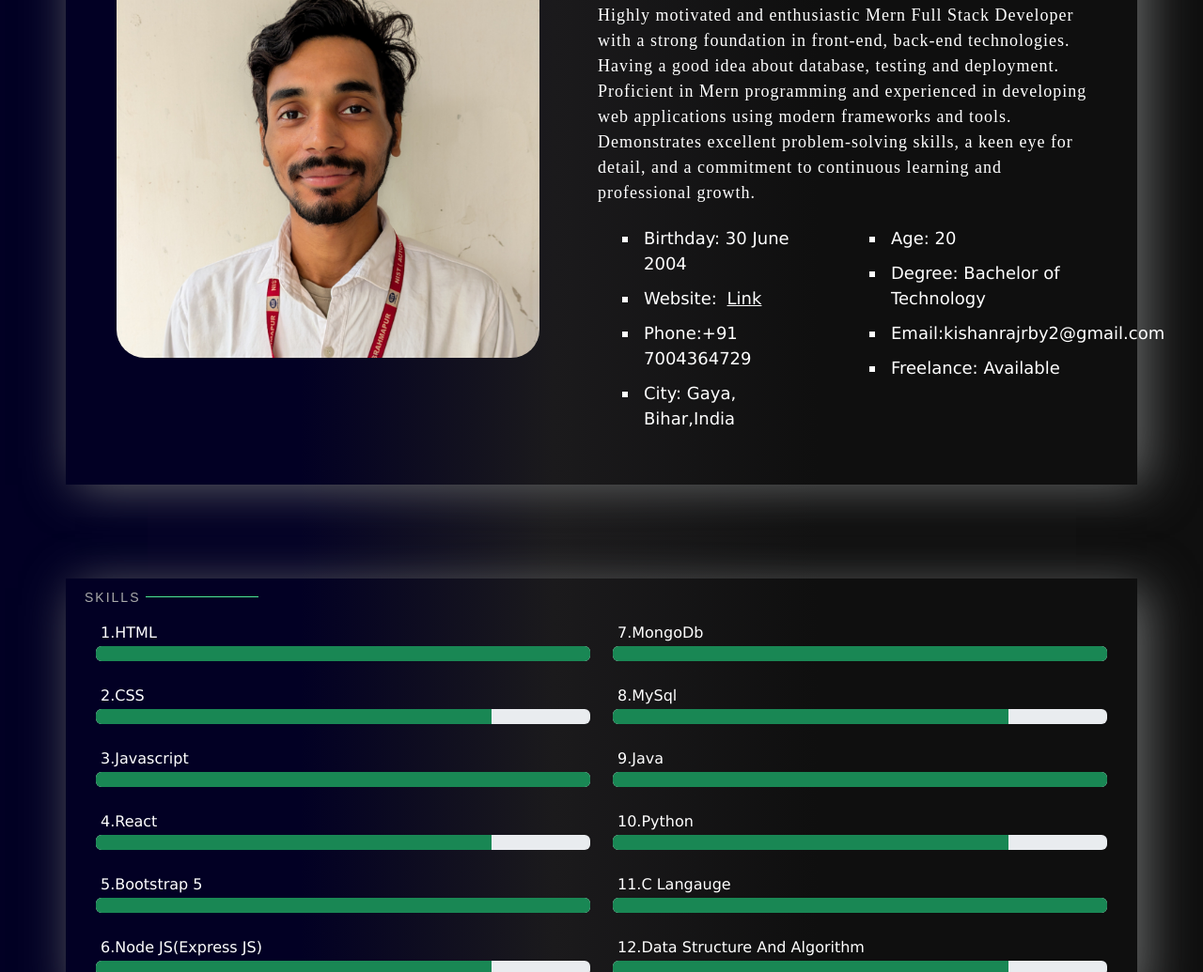
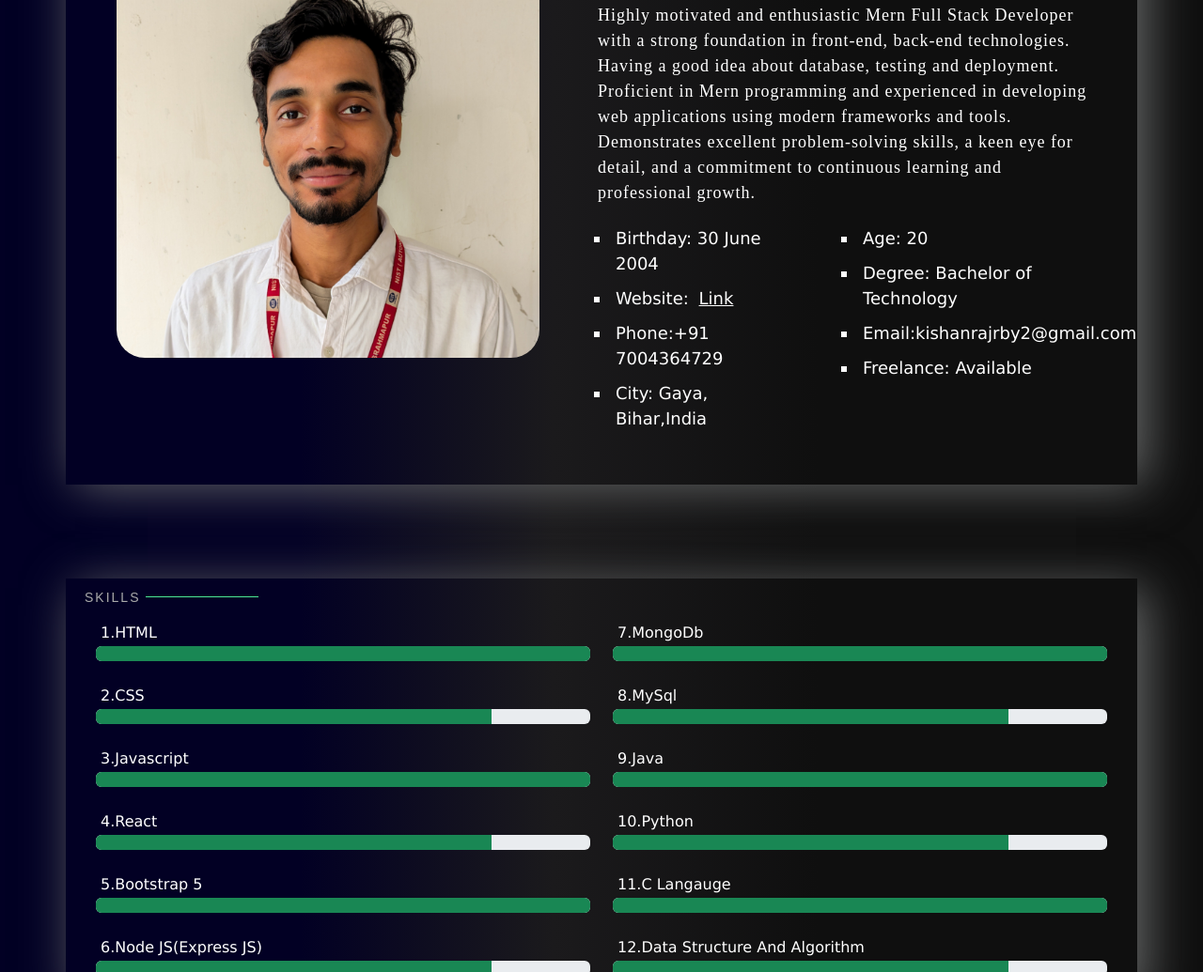
Before and after one commit to nist-kishan/Portfolio, a plain HTML site: page index.html in a window 1280 px wide. Shown: the part 878-1913 px from the top of the page at 94% size. Drawn offline with nearby package versions, Linux system fonts and the light colour scheme; a web font is replaced by a local one.

Commit message:
Update in website

```diff
--- a/style.css
+++ b/style.css
@@ -118,8 +118,14 @@ body {
 .personal-information ul li,.personal-information ul li a {
     color: white;
     padding: 5px;
+    /* margin-left: -15x; */
     font-size: large;
     text-align: left;
+}
+
+.personal-information ul{
+    margin-left: -30px;
+
 }
 
 .mainskill {
```
